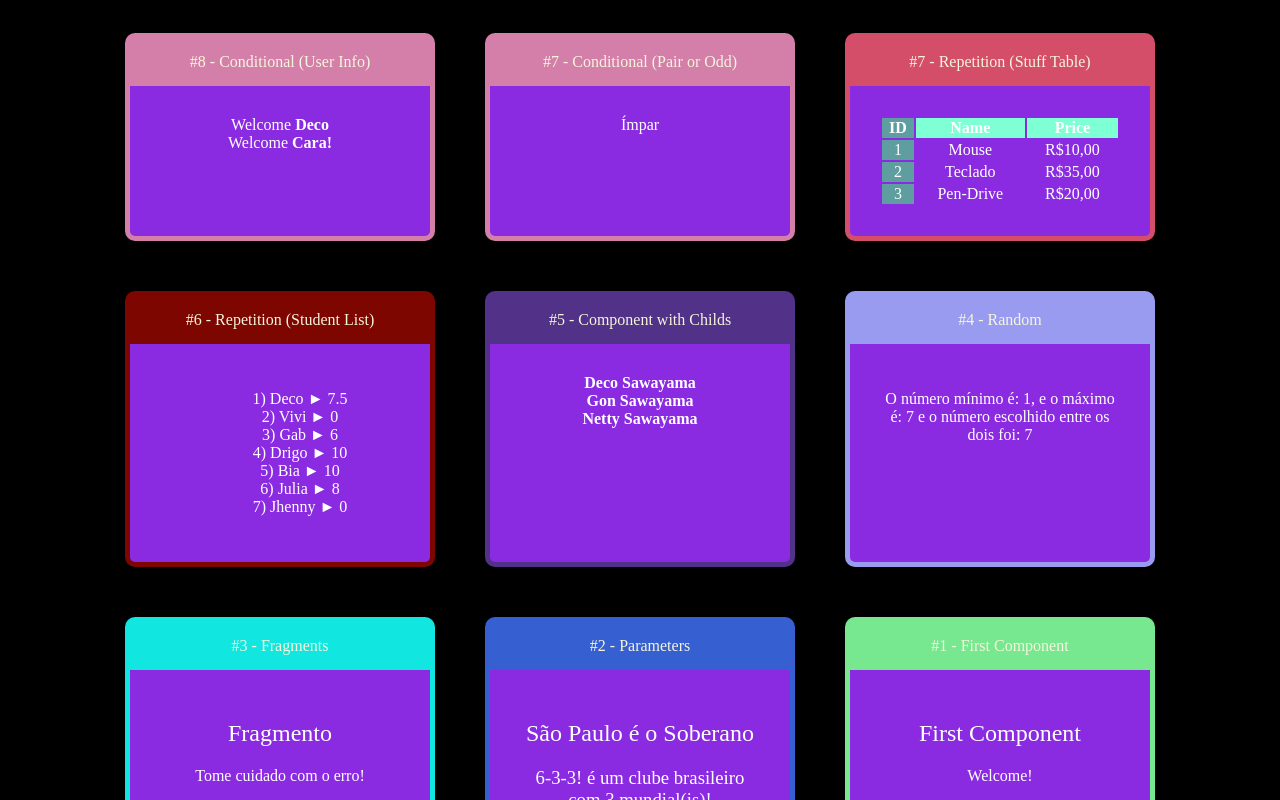
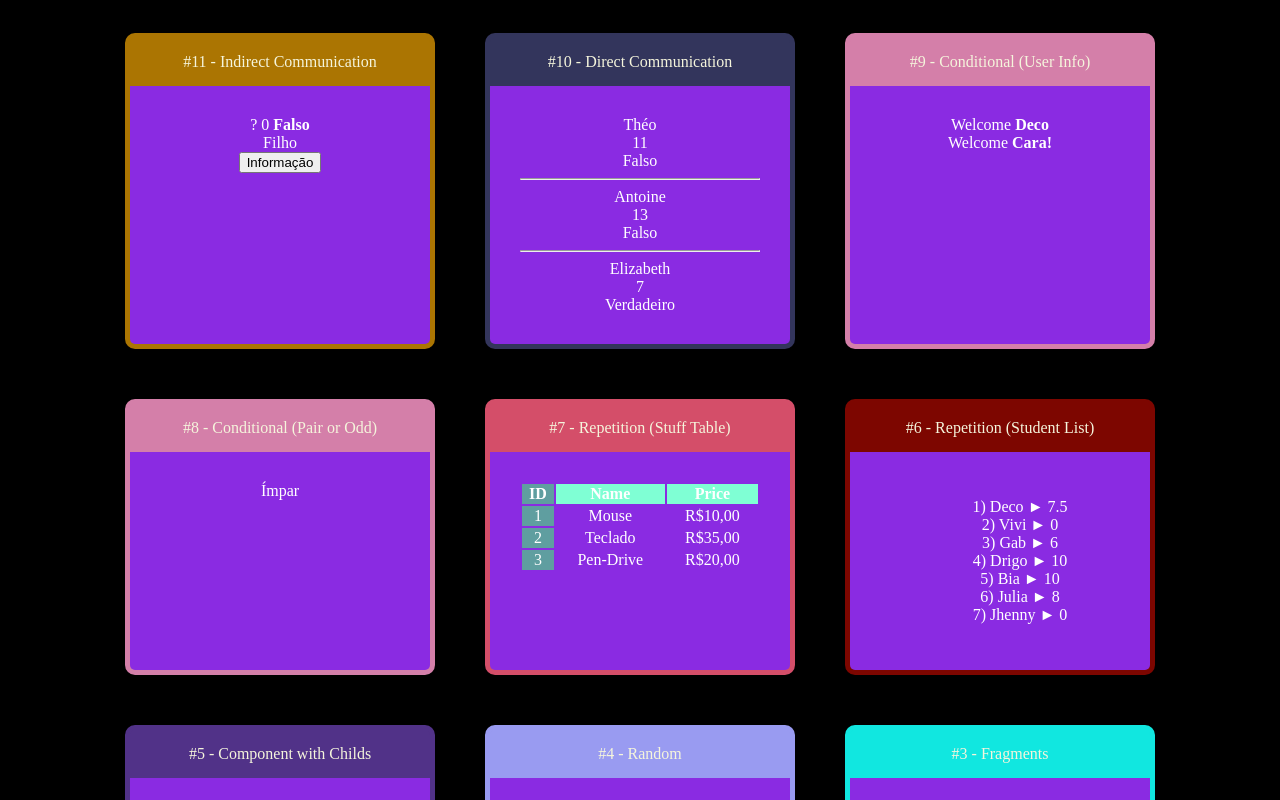
Before and after one commit to andytxr/fundamentos-react, a React (Create React App) app: page / in a window 1280 px wide. Shown: the top 800 px of the page. Built offline with nearby package versions, Linux system fonts and the light colour scheme.

Commit message:
Utilizando Comunicação Indireta

```diff
--- a/src/App.jsx
+++ b/src/App.jsx
@@ -11,8 +11,11 @@ import StudentList from "./components/repetition/StudentList";
 import StuffTable from "./components/repetition/StuffTable";
 import PairOrOdd from "./components/conditions/PairOrOdd";
 import UserInfo from "./components/conditions/UserInfo";
+import DirectParent from "./components/communications/DirectParent";
+import IndirectParent from "./components/communications/IndirectParent";
 
 import './App.css';
+
 
 export default () => (
 
@@ -20,7 +23,15 @@ export default () => (
 
         <div className="cards">
 
-            <Card title=" #8 - Conditional (User Info)" color="#d47fa9">
+            <Card title=" #11 - Indirect Communication" color="#ab7502">
+                <IndirectParent></IndirectParent>
+            </Card>
+
+            <Card title=" #10 - Direct Communication" color="#33355c">
+                <DirectParent></DirectParent>
+            </Card>
+
+            <Card title=" #9 - Conditional (User Info)" color="#d47fa9">
                 <UserInfo user={{
 
                     name: 'Deco'
@@ -29,7 +40,7 @@ export default () => (
                 <UserInfo></UserInfo>
             </Card>
 
-            <Card title=" #7 - Conditional (Pair or Odd)" color="#d47fa9">
+            <Card title=" #8 - Conditional (Pair or Odd)" color="#d47fa9">
                 <PairOrOdd num={33}></PairOrOdd>
             </Card>
 
--- /dev/null
+++ b/src/components/communications/DirectChild.jsx
@@ -0,0 +1,24 @@
+import React from "react";
+import If, { Else } from "../conditions/if";
+
+export default function DirectChild(props){
+
+    let nerd = props.nerd;
+
+    return (
+
+        <div>
+            <div>{props.name}</div>
+            <div>{props.age}</div>
+            <div><If condition={nerd}>
+                    Verdadeiro
+                    <Else>
+                        Falso
+                    </Else>
+                </If>
+            </div>
+        </div>
+
+    )
+
+}
--- /dev/null
+++ b/src/components/communications/DirectParent.jsx
@@ -0,0 +1,17 @@
+import React from "react";
+import DirectChild from './DirectChild'
+
+export default function DirectParent(props){
+
+    return(
+
+        <div>
+            <DirectChild name="Théo" age="11" nerd={false}></DirectChild>
+            <hr></hr>
+            <DirectChild name="Antoine" age="13" nerd={false}></DirectChild>
+            <hr></hr>
+            <DirectChild name="Elizabeth" age="7" nerd={true}></DirectChild>
+        </div>
+    )
+
+}
--- /dev/null
+++ b/src/components/communications/IndirectChild.jsx
@@ -0,0 +1,19 @@
+import React from "react";
+
+export default function IndirectChild(props){
+
+    let max = 45;
+    let min = 30;
+
+    let generateAge = () => parseInt(Math.ceil(Math.random() * (max - min) + min));
+
+    return (
+
+        <div>
+            <div>Filho</div>
+            <button onClick={ e => {props.whenClick('Deco', generateAge(), true); }}>Informação</button>
+        </div>
+
+    )
+
+}
--- /dev/null
+++ b/src/components/communications/IndirectParent.jsx
@@ -0,0 +1,41 @@
+import React, { useState } from "react";
+import IndirectChild from './IndirectChild'
+import If,{ Else } from './../conditions/if'
+
+export default function IndirectParent(props){
+
+    const [name, setName] = useState('?')
+    const [age, setAge] = useState(0)
+    const [nerd, setNerd] = useState(false)
+
+    function getInfos(name, age, nerd){
+
+        setName(name);
+        setAge(age);
+        setNerd(nerd)
+
+    }
+
+    return(
+
+        <div>
+            <div>
+                <span> {name} </span>
+                <span> {age} </span>
+                <span>
+                    <If condition={nerd}>
+                        <strong> Verdadeiro </strong>
+                        <Else>
+                            <strong> Falso </strong>
+                        </Else>
+                    </If>
+                </span>
+            </div>
+            <IndirectChild whenClick={getInfos}>
+
+            </IndirectChild>
+        </div>
+
+    )
+
+}
```
